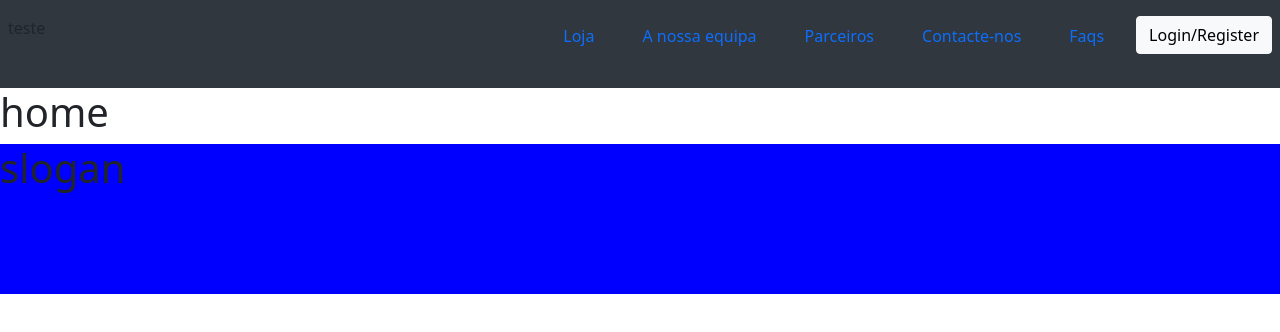
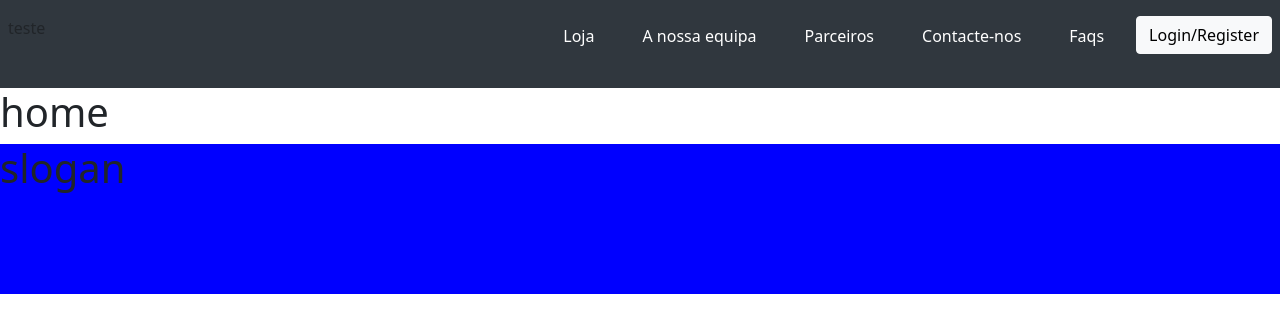
Before and after one commit to UPSxACE/quarrymanager-reactfrontend, a React (Create React App) app: page / in a window 1280 px wide. Shown: the top 332 px of the page. Built offline with nearby package versions, Linux system fonts and the light colour scheme.

Commit message:
renaming

```diff
--- a/src/App.js
+++ b/src/App.js
@@ -5,7 +5,7 @@ import { Equipa } from "./website/pages/equipa/equipa";
 import { Home } from "./website/pages/home/home";
 import "bootstrap/dist/css/bootstrap.min.css";
 import "bootstrap/dist/js/bootstrap.bundle";
-import { NavbarComponent, StylizedNavbar } from "./website/components/navbar";
+import { NavbarComponent } from "./website/components/navbar";
 
 // App.js
 
@@ -27,7 +27,7 @@ function App() {
   return (
     <div className="App">
       {/*<h1>Welcome to React Router!</h1>*/}
-      <StylizedNavbar isGuest={true} />
+      <NavbarComponent isGuest={true} />
 
       <Routes>
         <Route path="/" element={<Home />} />
--- a/src/website/components/navbar.js
+++ b/src/website/components/navbar.js
@@ -1,45 +1,51 @@
 import { useState } from "react";
 import { Button, Col, Row, Container, Navbar, Nav } from "react-bootstrap";
 import styled from "styled-components";
-export { NavbarComponent, StylizedNavbar };
+export { NavbarComponent };
 
 function NavbarComponent(props) {
   const [guest, setGuest] = useState(props.isGuest);
   if (guest) {
     return (
-      <Navbar className={props.className}>
+      <StyledNavbar className={props.className}>
         <div className="d-flex bd-highlight mb-3 w-100 justify-content-end">
           <div className=" p-2 bd-highlight me-auto">teste</div>
           <div className="p-2 bd-highlight">
-            <Nav.Link href="#">Loja</Nav.Link>
+            <StyledNavLink href="#">Loja</StyledNavLink>
           </div>
           <div className="p-2 bd-highlight">
-            <Nav.Link href="/equipa">A nossa equipa</Nav.Link>
+            <StyledNavLink href="/equipa">A nossa equipa</StyledNavLink>
           </div>
           <div className="p-2 bd-highlight">
-            <Nav.Link href="#">Parceiros</Nav.Link>
+            <StyledNavLink href="#">Parceiros</StyledNavLink>
           </div>
           <div className="p-2 bd-highlight">
-            <Nav.Link href="#">Contacte-nos</Nav.Link>
+            <StyledNavLink href="#">Contacte-nos</StyledNavLink>
           </div>
           <div className="p-2 bd-highlight">
-            <Nav.Link href="#">Faqs</Nav.Link>
+            <StyledNavLink href="#">Faqs</StyledNavLink>
           </div>
           <div className="p-2 bd-highlight">
             <Button variant="light">Login/Register</Button>
           </div>
         </div>
-      </Navbar>
+      </StyledNavbar>
     );
   }
 
   return <Navbar></Navbar>;
 }
 
-const StylizedNavbar = styled(NavbarComponent)`
+const StyledNavbar = styled(Navbar)`
   background-color: #30373e;
 `;
 
-const StylizedNavLink = styled.a`
+const StyledNavLink = styled(Nav.Link)`
+  color: white;
+`;
+
+{
+  /* const StylizedNavLink = styled.a`
   color: black;
-`;
+`;*/
+}
```
